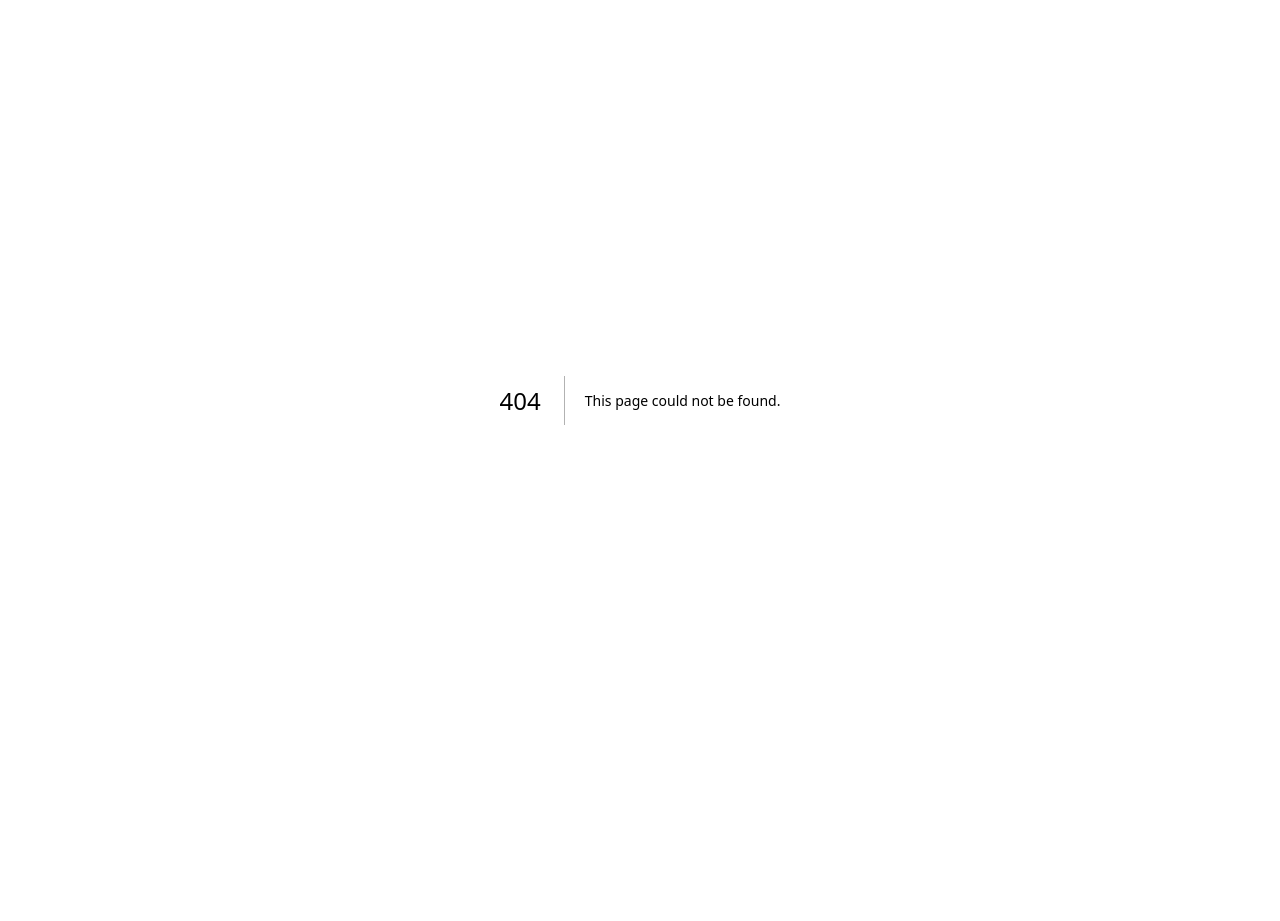
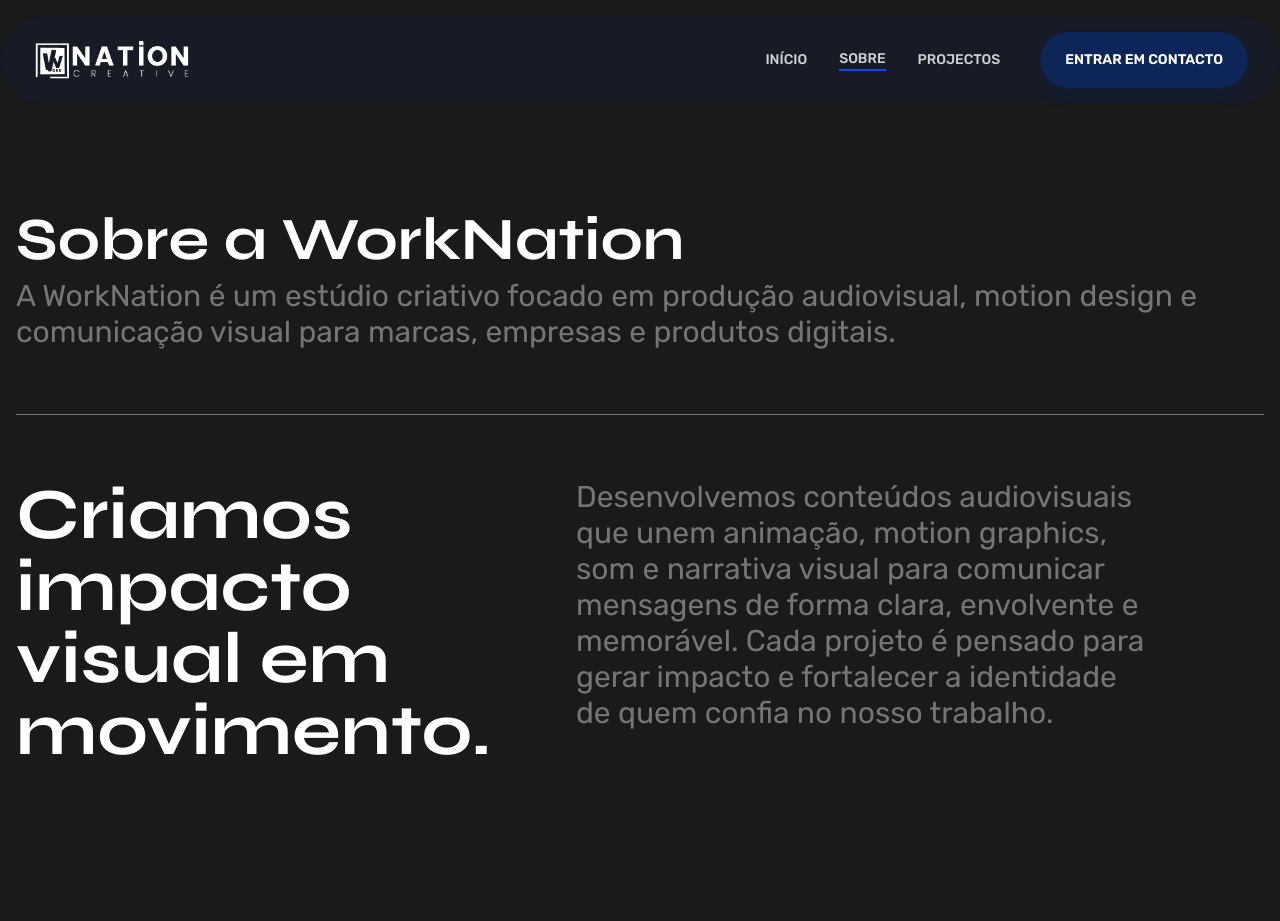
Before and after one commit to joelsilva333/worknation, a Next.js app: page /about in a window 1280 px wide. Before the commit this address had no page. Shown: the top 921 px of the page. Before the commit the page ends 800 px from the top, so only its background shows below. Built offline with nearby package versions, Linux system fonts and the light colour scheme.

Commit message:
feat: adiciona página About com animações e componente Footer, atualiza Header e Projects

```diff
--- /dev/null
+++ b/src/app/(home)/about/page.tsx
@@ -0,0 +1,60 @@
+"use client";
+
+import { motion } from "framer-motion";
+
+export default function Home() {
+  return (
+    <div className="flex w-full flex-col gap-16 items-center justify-center min-h-screen px-4">
+      <motion.div
+        initial={{ opacity: 0, y: 40 }}
+        whileInView={{ opacity: 1, y: 0 }}
+        transition={{ duration: 0.8, ease: "easeOut" }}
+        viewport={{ once: true }}
+        className="w-full max-w-7xl flex flex-col gap-2">
+        <h1 className="text-6xl font-bold font-syne">Sobre a WorkNation</h1>
+
+        <motion.p
+          initial={{ opacity: 0, y: 20 }}
+          whileInView={{ opacity: 1, y: 0 }}
+          transition={{ duration: 0.7, delay: 0.1 }}
+          viewport={{ once: true }}
+          className="text-3xl text-white/40 font-rubik">
+          A WorkNation é um estúdio criativo focado em produção audiovisual,
+          motion design e comunicação visual para marcas, empresas e produtos
+          digitais.
+        </motion.p>
+      </motion.div>
+
+      <motion.hr
+        initial={{ scaleX: 0 }}
+        whileInView={{ scaleX: 1 }}
+        transition={{ duration: 0.8, ease: "easeOut" }}
+        viewport={{ once: true }}
+        className="w-full max-w-7xl border-t border-white/40 origin-left"
+      />
+
+      <div className="flex gap-12 w-full max-w-7xl">
+        <motion.h2
+          initial={{ opacity: 0, x: -60 }}
+          whileInView={{ opacity: 1, x: 0 }}
+          transition={{ duration: 0.8, ease: "easeOut" }}
+          viewport={{ once: true }}
+          className="font-bold text-7xl font-syne w-full max-w-lg">
+          Criamos impacto visual em movimento.
+        </motion.h2>
+
+        <motion.p
+          initial={{ opacity: 0, x: 60 }}
+          whileInView={{ opacity: 1, x: 0 }}
+          transition={{ duration: 0.8, ease: "easeOut", delay: 0.1 }}
+          viewport={{ once: true }}
+          className="text-3xl text-white/40 w-full max-w-xl font-rubik">
+          Desenvolvemos conteúdos audiovisuais que unem animação, motion
+          graphics, som e narrativa visual para comunicar mensagens de forma
+          clara, envolvente e memorável. Cada projeto é pensado para gerar
+          impacto e fortalecer a identidade de quem confia no nosso trabalho.
+        </motion.p>
+      </div>
+    </div>
+  );
+}
--- a/src/app/(home)/components/Projects.tsx
+++ b/src/app/(home)/components/Projects.tsx
@@ -116,19 +116,20 @@
           <motion.li
             key={project.id}
             variants={itemVariants}
-            className="max-w-xl w-full rounded-2xl">
+            className="max-w-xl w-full rounded-2xl hover:scale-105 transition-all duration-300 hover:bg-gray-200/5 cursor-pointer">
+            <Link href={project.link}></Link>
             <motion.div variants={imageVariants}>
               <Image
                 src={project.image}
                 alt={project.title}
                 width={1920}
                 height={1080}
-                className="h-125 w-full rounded-2xl object-cover"
+                className="h-125 w-full rounded-t-2xl object-cover"
               />
             </motion.div>
 
             <motion.div
-              className="text-white flex flex-col gap-4 py-8"
+              className="text-white flex flex-col gap-4 py-8 px-5"
               initial={{ opacity: 0 }}
               whileInView={{ opacity: 1 }}
               transition={{ delay: 0.2, duration: 0.6 }}
@@ -146,7 +147,7 @@
                 />
               </div>
 
-              <div className="flex flex-col gap-2 font-rubik">
+              <div className="flex flex-col gap-2 font-rubik items-start">
                 <p className="text-sm text-gray-300">
                   Client: <span className="text-white">{project.client}</span>
                 </p>
@@ -167,8 +168,8 @@
           viewport={{ once: true }}>
           <Link
             href="/projects"
-            className="btn-secondary px-8 py-2 flex gap-2">
-            EXPLORAR MAIS <ArrowRight />
+            className="btn-primary px-8 py-2 flex gap-2">
+            EXPLORAR MAIS PROJECTOS <ArrowRight />
           </Link>
         </motion.div>
       )}
--- a/src/app/(home)/layout.tsx
+++ b/src/app/(home)/layout.tsx
@@ -1,3 +1,4 @@
+import Footer from "../ui/Footer";
 import Header from "../ui/Header";
 
 export default function HomeLayout({
@@ -7,7 +8,7 @@
     <div className="bg-background min-h-screen text-white flex flex-col w-full items-center">
       <Header />
       {children}
-      {/*   <Footer /> */}
+      <Footer />
     </div>
   );
 }
--- /dev/null
+++ b/src/app/ui/Footer.tsx
@@ -0,0 +1,31 @@
+import Image from "next/image";
+
+export default function Footer() {
+  return (
+    <footer className="w-full flex flex-col gap-12 items-center text-2xl font-bold py-8 font-syne">
+      <div className="flex w-full justify-between max-w-7xl">
+        <Image
+          src={"/logos/bg-w-b.png"}
+          alt={"Logotipo Worknation"}
+          width={1920}
+          height={1080}
+          className="w-48 object-contain"
+        />
+
+        <ul>
+          <li>Rua Exemplo, 123</li>
+        </ul>
+        <ul>
+          <li>Telefone: (244) 946 124 567</li>
+        </ul>
+      </div>
+
+      <hr className="w-full max-w-7xl border-t border-white/20" />
+
+      <div className="max-w-7xl mx-auto px-4 text-center  text-white">
+        &copy; {new Date().getFullYear()} WorkNation. Todos os direitos
+        reservados.
+      </div>
+    </footer>
+  );
+}
--- a/src/app/ui/Header.tsx
+++ b/src/app/ui/Header.tsx
@@ -3,14 +3,18 @@
 import Image from "next/image";
 import Link from "next/link";
 import { motion } from "framer-motion";
+import { usePathname } from "next/navigation";
 
 const navItems = [
-  { label: "Início", href: "#inicio" },
-  { label: "Sobre", href: "#sobre" },
+  { label: "Início", href: "/" },
+  { label: "Sobre", href: "/about" },
   { label: "Projectos", href: "#trabalhos" },
 ];
 
 export default function Header() {
+
+  const pathname = usePathname();
+
   return (
     <motion.header
       initial={{ y: -40, opacity: 0 }}
@@ -41,7 +45,7 @@
               key={item.label}
               whileHover={{ y: -2 }}
               transition={{ duration: 0.2 }}
-              className="cursor-pointer text-sm font-medium font-rubik text-white/80 hover:text-white">
+              className={`cursor-pointer text-sm font-medium font-rubik text-white/80 hover:text-white ${pathname === item.href ? "font-bold border-b-2 border-blue-700" : ""}`}>
               <Link href={item.href}>{item.label.toUpperCase()}</Link>
             </motion.li>
           ))}
```
